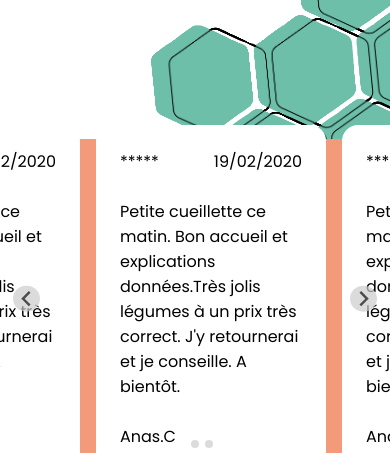
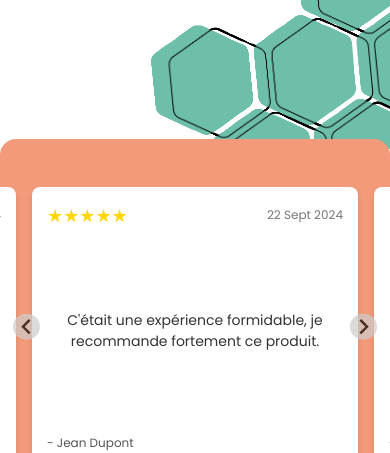
Before and after one commit to VicMls38/CROCLOCAL_LANDING-PAGE, a plain HTML site: page index.html in a window 390 px wide. Shown: the part 6410-6863 px from the top of the page. Drawn offline with nearby package versions, Linux system fonts and the light colour scheme.

Commit message:
Div avis RESPONSIVE !!!

```diff
--- a/css/style.css
+++ b/css/style.css
@@ -469,15 +469,6 @@ margin-top: 5%;
     color: #F29A79;
     cursor: pointer;
 }
-.div_avis{
-    width: 100%;
-    height: 20rem;
-    background-color: #F29A79;
-    border-radius: 16px;
-}
-
-
-
 
 /* Footer */
 footer {
@@ -541,6 +532,65 @@ footer {
 }
 
 
+/* Css Splide (pour Avis)*/
+
+.splide{
+    background-color: #F29A79;
+    border-radius: 16px;
+    padding-top: 3rem;
+    padding-bottom: 3rem;
+}
+
+.splide__slide {
+    display: flex;
+    justify-content: center;
+}
+
+.avis {
+    width: 90%;
+    /* L'avis occupe 80% de l'espace visible pour laisser un aperçu */
+    background-color: white;
+    border-radius: 8px;
+    padding: 20px;
+    box-shadow: 0 4px 6px rgba(0, 0, 0, 0.1);
+    display: flex;
+    flex-direction: column;
+    justify-content: space-between;
+    min-height: 250px;
+}
+
+.avis-header {
+    display: flex;
+    justify-content: space-between;
+    align-items: center;
+}
+
+.etoiles {
+    color: #FFD700;
+    /* Couleur or pour les étoiles */
+    font-size: 18px;
+}
+
+.date {
+    font-size: 14px;
+    color: #777;
+}
+
+.avis-texte {
+    font-size: 16px;
+    color: #333;
+    margin: 10px 0;
+    text-align: center;
+}
+
+.auteur {
+    font-size: 14px;
+    color: #555;
+    text-align: left;
+}
+
+/* Fin du css Splide */
+
 
 /* Styles pour les petits écrans */
 
@@ -563,6 +613,13 @@ footer {
     }
 
 
+}
+
+/* Pour rendre la vue responsive */
+@media (max-width: 950px) {
+    .avis {
+        width: 75%;
+    }
 }
 
 @media (max-width: 830px) {
@@ -605,6 +662,23 @@ footer {
     }
 }
 
+/* Pour rendre la vue responsive */
+@media (max-width: 750px) {
+    .avis {
+        width: 95%;
+        /* L'avis s'élargit un peu sur mobile */
+        padding: 15px;
+    }
+
+    .avis-texte {
+        font-size: 14px;
+    }
+
+    .date,
+    .auteur {
+        font-size: 12px;
+    }
+}
 
 @media (max-width: 600px) {
     .prev, .next {
--- a/index.html
+++ b/index.html
@@ -4,8 +4,11 @@
     <meta charset="UTF-8">
     <meta name="viewport" content="width=device-width, initial-scale=1.0">
     <title>Document</title>
-    <script src="js/splide/dist/js/splide.min.js" defer></script>
-    <link rel="stylesheet" href="https://cdn.jsdelivr.net/npm/@splidejs/splide@4.1.4/dist/css/splide.min.css">
+
+        <!-- Inclusion de Splide CSS -->
+    <link rel="stylesheet" href="https://cdn.jsdelivr.net/npm/@splidejs/splide@4.1.3/dist/css/splide.min.css">
+        <!-- Inclusion de Splide CSS -->
+
     <link rel="stylesheet" href="css/style.css">
 </head>
 <body>
@@ -217,106 +220,71 @@
         </form>
     </div>
 
-    <!-- <div class="div_avis">
-        <div>
-            <div>
-                <div>
-                    <div></div>
-                    <div></div>
+    <!-- Carrousel des avis -->
+    <div class="splide" id="avis-carousel">
+        <div class="splide__track">
+        <ul class="splide__list">
+            <li class="splide__slide">
+            <div class="avis">
+                <div class="avis-header">
+                <span class="etoiles">★★★★★</span>
+                <span class="date">22 Sept 2024</span>
                 </div>
-                <div></div>
-                <div></div>
-            </div>
-        </div>
-    </div> -->
-
-    <div class="div_avis splide" style="display: flex; align-items: center;">   <!-- #4 Responsive à revoir -->
-        <div class="splide__track">
-            <div class="splide__list">
-                <div class="splide__slide" style="background-color: white; margin-left: 1rem !important; border-radius: 16px; padding: 1.5rem;">
-                    <div style="display: flex; justify-content: space-between;">
-                        <div>*****</div>
-                        <div>19/02/2020</div>
-                    </div>
-                    <br>
-                    <div>
-                        Petite cueillette ce matin. Bon accueil et explications données.Très jolis légumes à un prix très correct. J'y retournerai et je conseille. A bientôt.
-                    </div>
-                    <br>
-                    <div>Anas.C</div>
-                </div>
-                <div class="splide__slide" style="background-color: white; margin-left: 1rem !important; border-radius: 16px; padding: 1.5rem;">
-                    <div style="display: flex; justify-content: space-between;">
-                        <div>*****</div>
-                        <div>19/02/2020</div>
-                    </div>
-                    <br>
-                    <div>
-                        Petite cueillette ce matin. Bon accueil et explications données.Très jolis légumes à un prix très correct. J'y retournerai et je conseille. A bientôt.
-                    </div>
-                    <br>
-                    <div>Anas.C</div>
-                </div>
-                <div class="splide__slide" style="background-color: white; margin-left: 1rem !important; border-radius: 16px; padding: 1.5rem;">
-                    <div style="display: flex; justify-content: space-between;">
-                        <div>*****</div>
-                        <div>19/02/2020</div>
-                    </div>
-                    <br>
-                    <div>
-                        Petite cueillette ce matin. Bon accueil et explications données.Très jolis légumes à un prix très correct. J'y retournerai et je conseille. A bientôt.
-                    </div>
-                    <br>
-                    <div>Anas.C</div>
+                <p class="avis-texte">
+                C'était une expérience formidable, je recommande fortement ce produit.
+                </p>
+                <div class="auteur">
+                <span>- Jean Dupont</span>
                 </div>
             </div>
+            </li>
+            <li class="splide__slide">
+            <div class="avis">
+                <div class="avis-header">
+                <span class="etoiles">★★★★☆</span>
+                <span class="date">15 Sept 2024</span>
+                </div>
+                <p class="avis-texte">
+                Bon produit, mais quelques améliorations sont nécessaires.
+                </p>
+                <div class="auteur">
+                <span>- Marie Lefevre</span>
+                </div>
+            </div>
+            </li>
+            <li class="splide__slide">
+                <div class="avis">
+                <div class="avis-header">
+                    <span class="etoiles">★★★★☆</span>
+                    <span class="date">15 Sept 2024</span>
+                </div>
+                <p class="avis-texte">
+                    Bon produit, mais quelques améliorations sont nécessaires.
+                </p>
+                <div class="auteur">
+                    <span>- JIJI</span>
+                </div>
+                </div>
+            </li>
+            <li class="splide__slide">
+                <div class="avis">
+                <div class="avis-header">
+                    <span class="etoiles">★★★★☆</span>
+                    <span class="date">15 Sept 2024</span>
+                </div>
+                <p class="avis-texte">
+                    Bon produit, mais quelques améliorations sont nécessaires.
+                </p>
+                <div class="auteur">
+                    <span>- MIMI</span>
+                </div>
+                </div>
+            </li>
+            <!-- Ajoute plus d'avis ici -->
+        </ul>
         </div>
     </div>
 
-    <script>
-        document.addEventListener('DOMContentLoaded', (event) => {
-            var splide = new Splide('.splide', {
-                type: 'loop',
-                padding: '5rem',
-            });
-
-            splide.mount();
-        });
-    </script>
-
-
-
-    <!-- <div class="div_avis splide">
-
-        <div class="splide__track">
-            <div class="splide__list">
-                <div class="splide__slide">
-                    <div class="">
-                        <div class="">titre slide 1</div>
-                        <div class="">sous-titre</div>
-                    </div>
-                    <div class="">description</div>
-                    <div class="">bouton</div>
-                </div>
-                <div class="splide__slide">
-                    <div class="">
-                        <div class="">titre slide 2</div>
-                        <div class="">sous-titre</div>
-                    </div>
-                    <div class="">description</div>
-                    <div class="">bouton</div>
-                </div>
-                <div class="splide__slide">
-                    <div class="">
-                        <div class="">titre slide 3</div>
-                        <div class="">sous-titre</div>
-                    </div>
-                    <div class="">description</div>
-                    <div class="">bouton</div>
-                </div>
-            </div>
-        </div>
-    </div> -->
 
 
     <footer>
@@ -346,5 +314,9 @@
         </div>
     </footer>
 
+        <!-- Inclusion de Splide JS -->
+  <script src="https://cdn.jsdelivr.net/npm/@splidejs/splide@4.1.3/dist/js/splide.min.js"></script>
+  <script src="./js/script_splide.js"></script>
+        <!-- Inclusion de Splide JS -->
 </body>
 </html>
--- /dev/null
+++ b/js/script_splide.js
@@ -0,0 +1,17 @@
+document.addEventListener('DOMContentLoaded', function () {
+    new Splide('#avis-carousel', {
+      type: 'loop',              // Boucle infinie
+      perPage: 1,                // Un seul élément visible à la fois
+      focus: 'center',           // Centrer l'élément actif
+      gap: '1rem',               // Espacement entre les slides
+      padding: { left: '10rem', right: '10rem' }, // Padding à gauche et à droite pour le "Side Padding"
+      arrows: true,              // Affichage des flèches de navigation
+      pagination: false,         // Désactivation de la pagination
+      breakpoints: {
+        600: {
+          perPage: 1,
+          padding: { left: '2rem', right: '2rem' }, // Padding réduit pour les petits écrans
+        },
+      },
+    }).mount();
+  });
```
Also changed, not shown: js/script.js (deleted).
